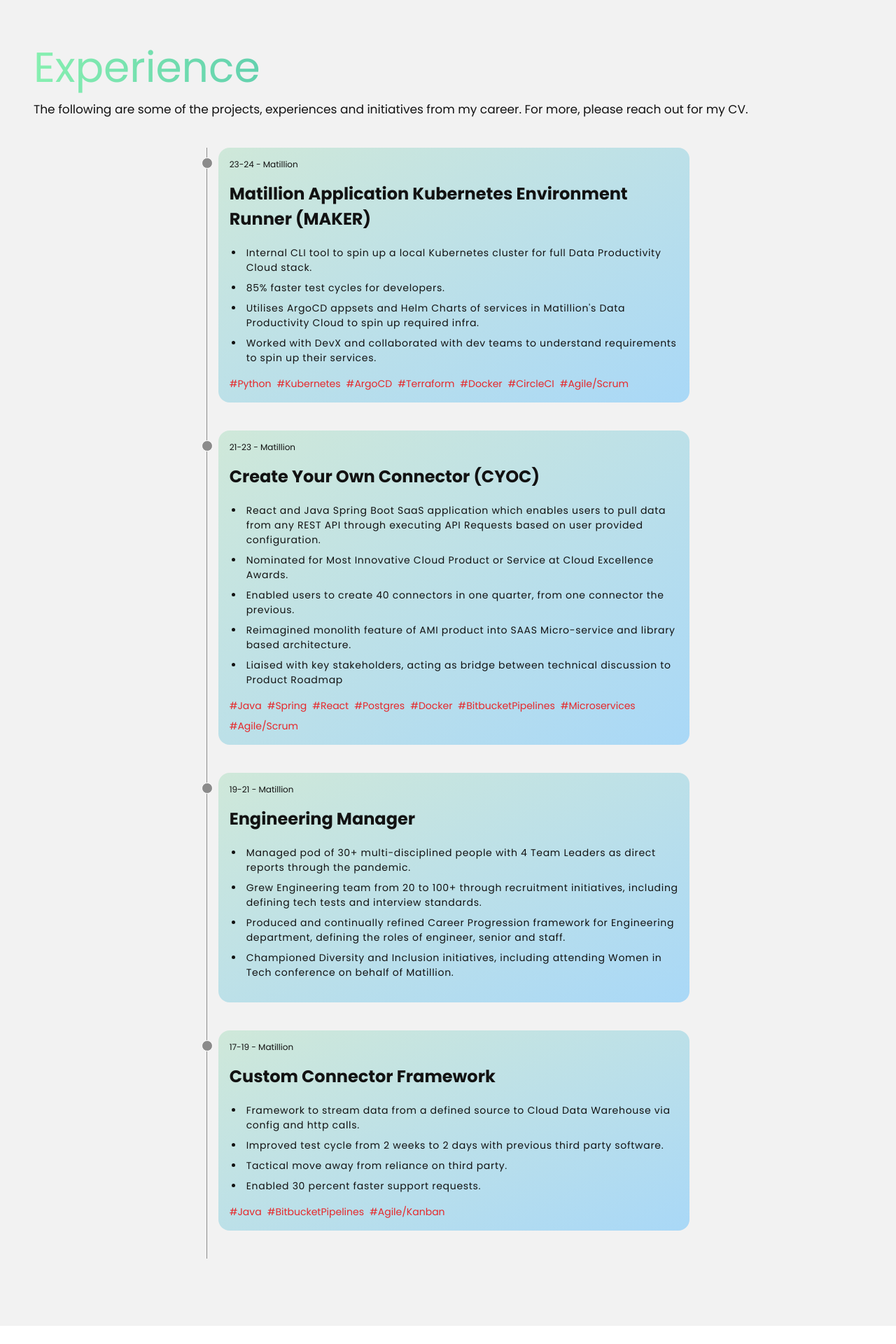
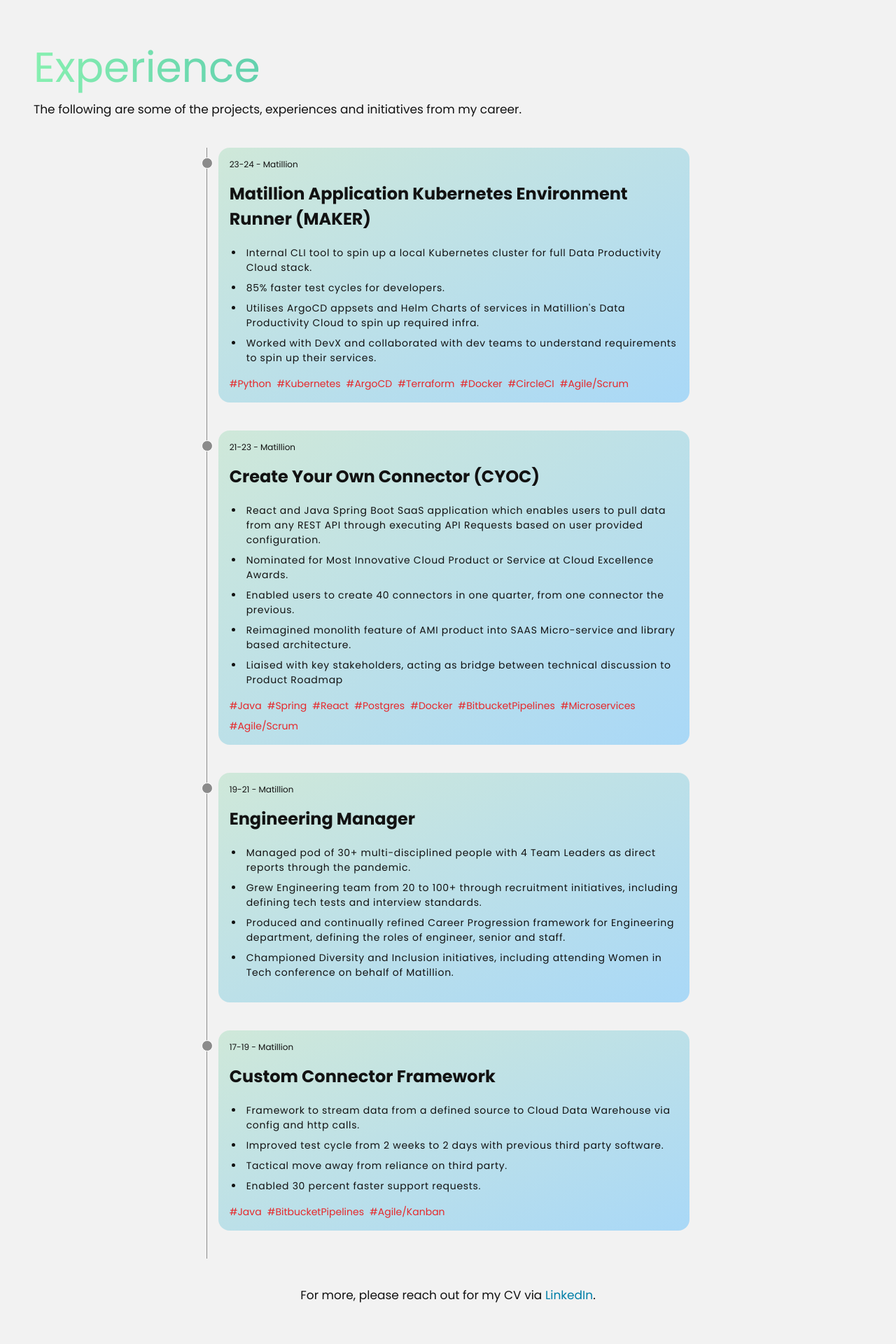
Before and after one commit to BenWorsley-19/portfolio-website, a React (Vite) app: page / in a window 1280 px wide. Shown: the part 3127-5047 px from the top of the page at 70% size. Before the commit the page ends 5021 px from the top, so only its background shows below. Built offline with nearby package versions, Linux system fonts and the light colour scheme.

Commit message:
feat: updated animations

```diff
--- a/src/components/Experience.jsx
+++ b/src/components/Experience.jsx
@@ -1,5 +1,5 @@
 import { motion } from 'framer-motion';
-import { fadeIn } from '../utils/motion';
+import { slideIn } from '../utils/motion';
 import 'react-vertical-timeline-component/style.min.css';
 import { SectionWrapper } from "../hoc";
 
@@ -134,7 +134,7 @@
 
 const ExperienceCard = ({ index, experience }) => (
   <motion.ol
-    variants={fadeIn("up", "spring", index * 0.5, 0.75)}
+    variants={slideIn("up", "spring", index * 0.5, 0.75)}
     className='flex flex-col md:flex-row relative border-l border-[#8b8b8b]'
   >
     <li className='mb-10 ml-4'>
@@ -177,7 +177,7 @@
       </h2>
       <div className='w-full flex'>
         <p className='mt-30 text-[17px] text-[#121212] leading-[30px]'>
-          The following are some of the projects, experiences  and initiatives from my career. For more, please reach out for my CV.
+          The following are some of the projects, experiences and initiatives from my career.
         </p>
       </div>
       <div className="my-10 flex flex-row items-center justify-center">
@@ -191,6 +191,9 @@
           ))}
         </div>
       </div>
+      <p className='text-[17px] text-[#121212] text-center'>
+          For more, please reach out for my CV via <a href="https://www.linkedin.com/in/benworsley/" target="_blank" className='text-[#007EA7] hover:underline'>LinkedIn</a>.
+      </p>
     </>
   )
 }
--- a/src/components/Skill.jsx
+++ b/src/components/Skill.jsx
@@ -1,5 +1,5 @@
 import { motion } from 'framer-motion';
-import { fadeIn } from '../utils/motion';
+import { fadeIn, zoomIn } from '../utils/motion';
 
 const skills = [
     {
@@ -44,7 +44,7 @@
                 <div className='w-full flex flex-col gap-4'>
                     {skills.map((skill, index) => (
                         <motion.div
-                            variants={fadeIn("up", "spring", index * 0.5, 0.75)}
+                            variants={zoomIn(index * 0.5, 0.75)}
                             key={skill.title}
                             className='w-full flex justify-center mt-2'
                         >
```
